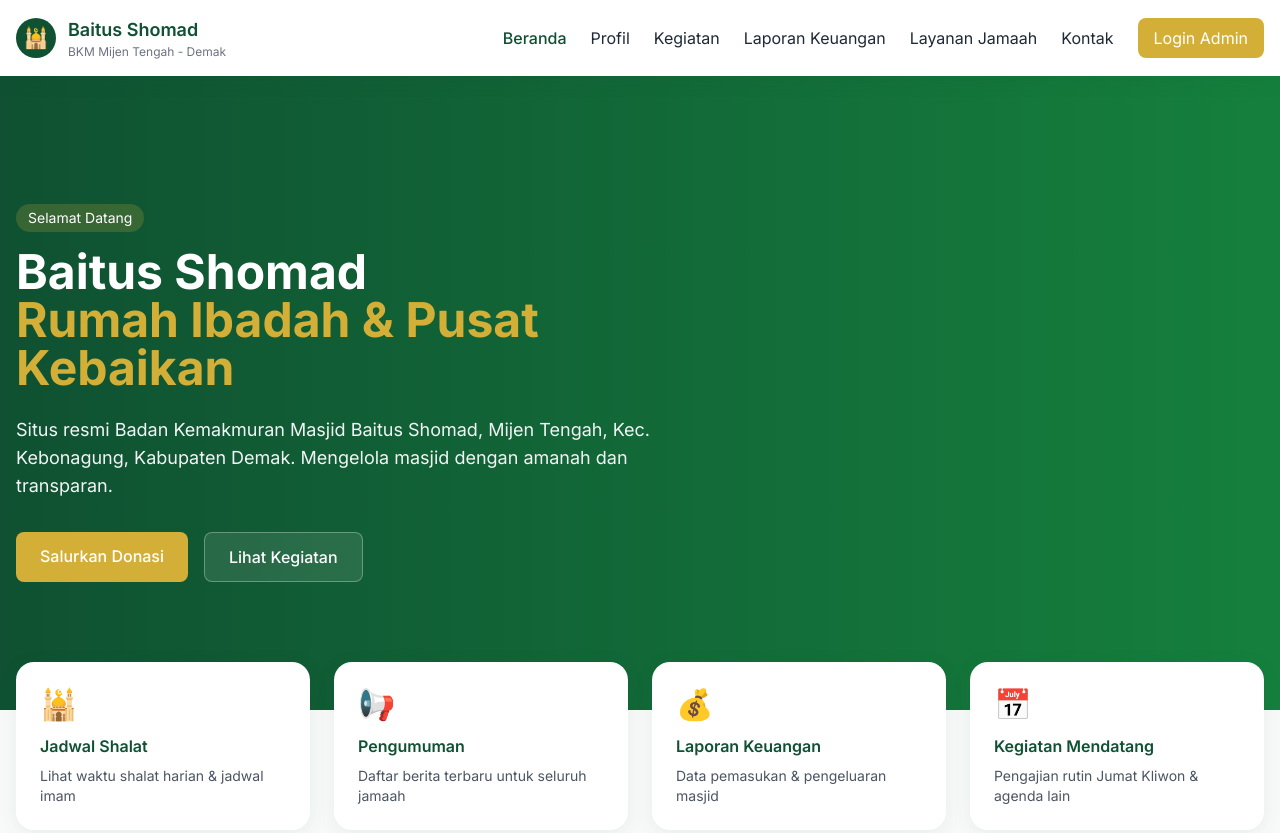
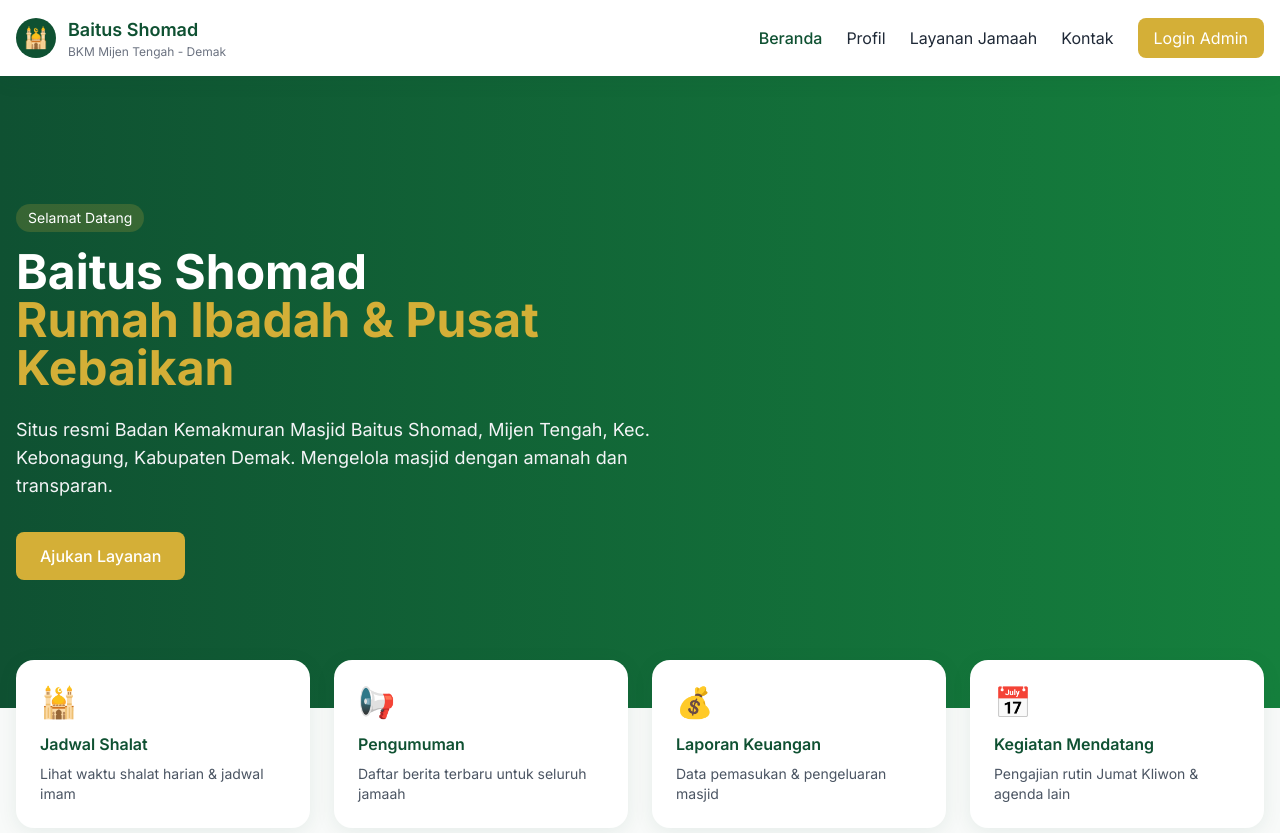
Before and after one commit to napstudio001-coder/BKM, a plain HTML site: page index.html in a window 1280 px wide. Shown: the top 833 px of the page. Drawn offline with nearby package versions, Linux system fonts and the light colour scheme.

Commit message:
Update index.html

```diff
--- a/index.html
+++ b/index.html
@@ -4,9 +4,7 @@
     <meta charset="UTF-8">
     <meta name="viewport" content="width=device-width, initial-scale=1.0">
     <title>BKM Masjid Baitus Shomad | Mijen Tengah, Kebonagung, Demak</title>
-    <!-- Tailwind CSS -->
     <script src="https://cdn.tailwindcss.com"></script>
-    <!-- Font -->
     <link href="https://fonts.googleapis.com/css2?family=Inter:wght@300;400;500;600;700&display=swap" rel="stylesheet">
     <script>
         tailwind.config = {
@@ -32,10 +30,17 @@
             .rounded-xl-custom {
                 border-radius: 18px;
             }
+            /* Hindari konten tertutup navbar */
+            .scroll-smooth {
+                scroll-behavior: smooth;
+            }
+            section {
+                scroll-margin-top: 100px;
+            }
         }
     </style>
 </head>
-<body class="font-inter bg-light text-gray-800">
+<body class="font-inter bg-light text-gray-800 scroll-smooth">
     <!-- Navbar -->
     <header class="sticky top-0 z-50 bg-white/90 backdrop-blur-md shadow-soft">
         <div class="container mx-auto px-4 py-4 flex justify-between items-center">
@@ -46,33 +51,26 @@
                     <p class="text-xs text-gray-500">BKM Mijen Tengah - Demak</p>
                 </div>
             </div>
-
-            <!-- Menu Desktop -->
             <nav class="hidden md:flex items-center gap-6">
-                <a href="#" class="text-primary font-medium">Beranda</a>
+                <a href="#beranda" class="text-primary font-medium">Beranda</a>
                 <a href="#profil" class="hover:text-primary transition">Profil</a>
-                <a href="#kegiatan" class="hover:text-primary transition">Kegiatan</a>
-                <a href="#keuangan" class="hover:text-primary transition">Laporan Keuangan</a>
                 <a href="#layanan" class="hover:text-primary transition">Layanan Jamaah</a>
                 <a href="#kontak" class="hover:text-primary transition">Kontak</a>
                 <button class="px-4 py-2 bg-emas text-white rounded-lg hover:bg-amber-600 transition">Login Admin</button>
             </nav>
-
-            <!-- Tombol Menu Mobile -->
             <button class="md:hidden text-primary text-2xl">☰</button>
         </div>
     </header>
 
     <!-- Hero Banner -->
-    <section class="bg-gradient-to-r from-primary to-green-700 text-white py-24 md:py-32">
+    <section id="beranda" class="bg-gradient-to-r from-primary to-green-700 text-white py-24 md:py-32">
         <div class="container mx-auto px-4">
             <div class="max-w-2xl">
                 <span class="inline-block px-3 py-1 bg-emas/20 rounded-full text-sm mb-4">Selamat Datang</span>
                 <h2 class="text-3xl md:text-5xl font-bold mb-6">Baitus Shomad <br><span class="text-emas">Rumah Ibadah & Pusat Kebaikan</span></h2>
                 <p class="text-lg text-gray-100 mb-8">Situs resmi Badan Kemakmuran Masjid Baitus Shomad, Mijen Tengah, Kec. Kebonagung, Kabupaten Demak. Mengelola masjid dengan amanah dan transparan.</p>
                 <div class="flex flex-wrap gap-4">
-                    <a href="#donasi" class="px-6 py-3 bg-emas rounded-lg font-medium hover:bg-amber-600 transition">Salurkan Donasi</a>
-                    <a href="#kegiatan" class="px-6 py-3 bg-white/10 border border-white/30 rounded-lg font-medium hover:bg-white/20 transition">Lihat Kegiatan</a>
+                    <a href="#formLayanan" class="px-6 py-3 bg-emas rounded-lg font-medium hover:bg-amber-600 transition">Ajukan Layanan</a>
                 </div>
             </div>
         </div>
@@ -134,7 +132,7 @@
         </div>
     </section>
 
-    <!-- Layanan Jamaah + FORM PENGIRIMAN DATA KE GOOGLE SHEETS -->
+    <!-- Layanan Jamaah + FORM -->
     <section id="layanan" class="bg-gray-50 py-20">
         <div class="container mx-auto px-4">
             <div class="text-center max-w-xl mx-auto mb-12">
@@ -152,7 +150,6 @@
                     <div class="text-3xl mb-4">🤲</div>
                     <h3 class="font-semibold text-primary mb-2">Zakat & Donasi</h3>
                     <p class="text-sm text-gray-600 mb-4">Salurkan zakat fitrah, zakat mal, infak, sedekah melalui QRIS / transfer</p>
-                    <a href="#donasi" class="text-emas text-sm font-medium">Salurkan Sekarang →</a>
                 </div>
                 <div class="bg-white p-6 rounded-xl-custom shadow-soft hover:shadow-lg transition">
                     <div class="text-3xl mb-4">💬</div>
@@ -162,7 +159,6 @@
                 </div>
             </div>
 
-            <!-- FORM -->
             <div id="formLayanan" class="bg-white p-6 rounded-xl-custom shadow-soft max-w-lg mx-auto">
                 <h3 class="text-xl font-semibold text-primary mb-4">Kirim Saran / Ajukan Layanan</h3>
                 <form id="formBKM">
@@ -208,8 +204,6 @@
                     <h4 class="font-semibold mb-4">Link Cepat</h4>
                     <ul class="space-y-2 text-sm text-gray-200">
                         <li><a href="#profil" class="hover:text-emas">Profil BKM</a></li>
-                        <li><a href="#kegiatan" class="hover:text-emas">Kegiatan & Pengumuman</a></li>
-                        <li><a href="#keuangan" class="hover:text-emas">Laporan Keuangan</a></li>
                         <li><a href="#layanan" class="hover:text-emas">Layanan Jamaah</a></li>
                     </ul>
                 </div>
@@ -228,11 +222,9 @@
         </div>
     </footer>
 
-    <!-- JAVASCRIPT PENGHUBUNG GOOGLE SHEETS (SUDAH TERMASUK) -->
     <script>
-      // =================== GANTI BAGIAN INI ===================
+      // Ganti dengan URL Web App milikmu
       const URL_WEBAPP = "https://script.google.com/macros/s/AKfycby0h0KqItCfXTHxsXdOh6ZcdjaDp1aL9DnTWCWHYykKe1-bem2rTu3Ko0L7_BPU7Ccx/exec";
-      // ========================================================
       const form = document.getElementById("formBKM");
       const notif = document.getElementById("notif");
 
```
